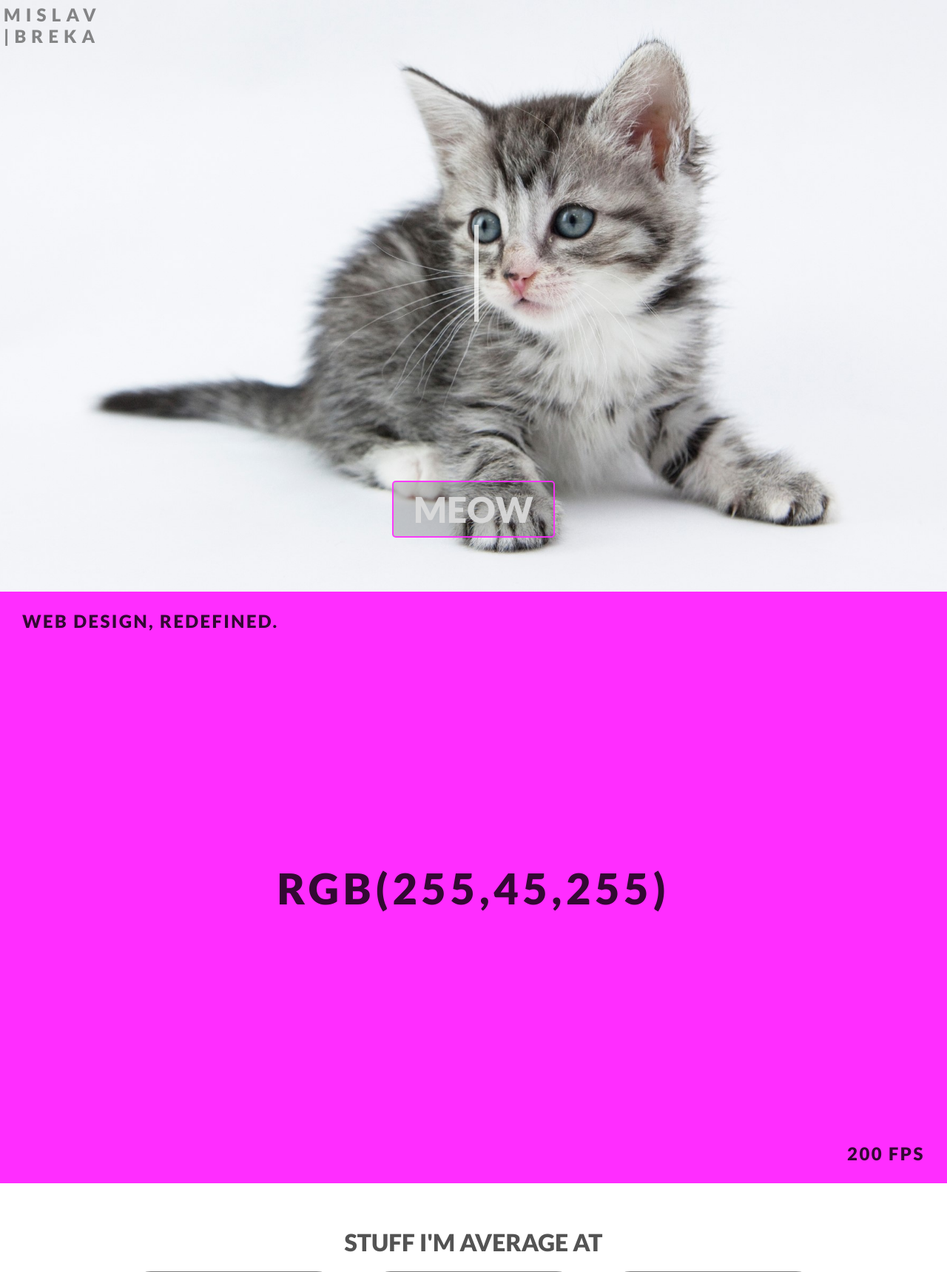
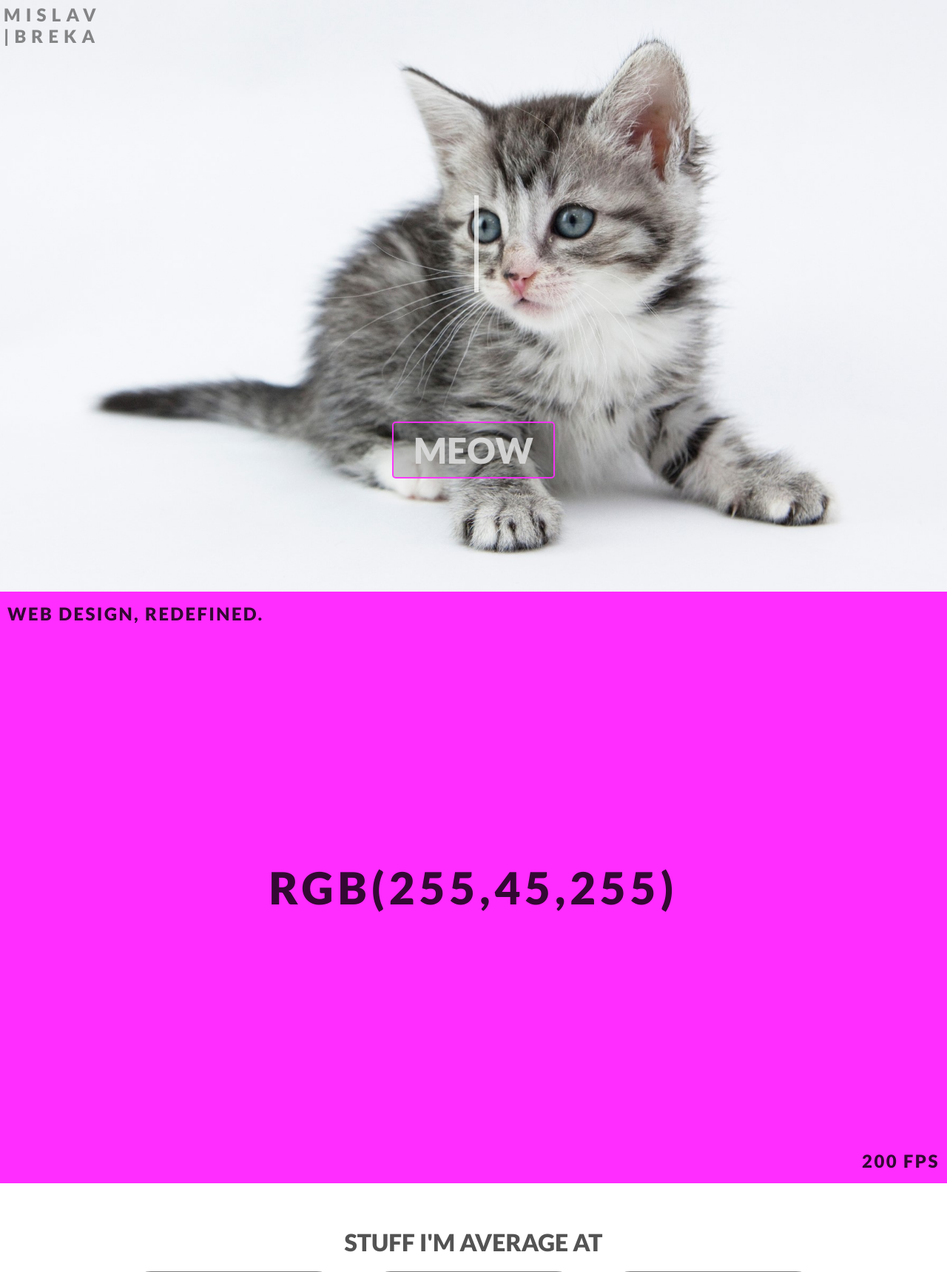
Before and after one commit to mislavbreka/mislavbreka.github.io, a PHP site: page / in a window 1280 px wide. Shown: the top 1720 px of the page at 74% size. Run offline with PHP 8.4, Linux system fonts and the light colour scheme.

Commit message:
Add files via upload

```diff
--- a/style.css
+++ b/style.css
@@ -17,7 +17,7 @@
     height: 100vh;
 }
 .content {
-    height: 70vh;
+    height: 60vh;
     display: flex;
     flex-direction: column;
     align-items: center;
@@ -72,16 +72,16 @@
     align-items: center;
     justify-content: center;
     justify-items: center;
-    height: 80vh;
-    font-size: 3vw;
+    height: 90vh;
+    font-size: 5vh;
 }
 .description{
-    padding: 0 30px;
-    line-height: 10vh;
+    padding: 10px;
+    line-height: 5vh;
 }
 .fps{
-    padding: 0 30px;
-    line-height: 10vh;
+    padding: 10px;
+    line-height: 5vh;
     text-align: right;
 }
 .join{
```
